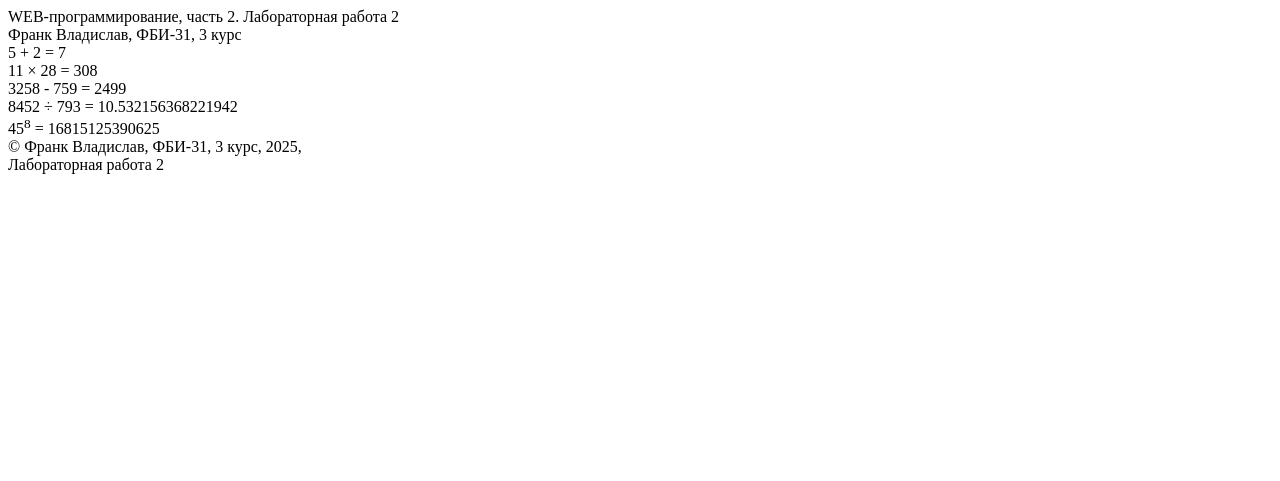
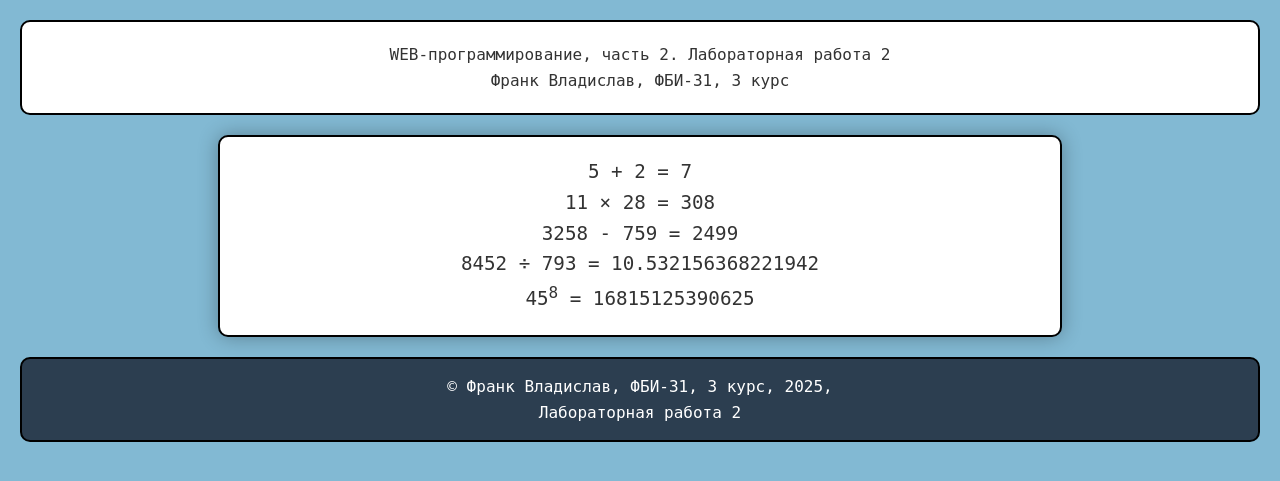
Before and after one commit to vladfrank/lab-web-back, a Flask app: page /lab2/example in a window 1280 px wide. Shown: the top 481 px of the page. Run offline with Flask 3, Linux system fonts and the light colour scheme.

Commit message:
Подключение стилей

```diff
--- /dev/null
+++ b/static/main.css
@@ -0,0 +1,82 @@
+body {
+    background-color: rgb(130, 185, 211);
+    font-family: 'monospace', sans-serif;
+    line-height: 1.6;
+    margin: 0;
+    padding: 20px;
+    color: #333;
+}
+
+header {
+    background: white;
+    padding: 20px;
+    text-align: center;
+    margin-bottom: 20px;
+    border-radius: 10px;
+    border: 2px solid #000000;
+}
+
+main {
+    max-width: 800px;
+    margin: 0 auto;
+    padding: 20px;
+    background: white;
+    border-radius: 10px;
+    border: 2px solid #000000;
+    box-shadow: 0 0 20px rgba(0, 0, 0, 0.3);
+}
+
+footer {
+    background: #2c3e50;
+    color: white;
+    text-align: center;
+    padding: 15px;
+    border-radius: 10px;
+    margin-top: 20px;
+    border: 2px solid #000000;
+}
+
+h1 {
+    color: #000000;
+    font-size: 2.5em;
+    margin-bottom: 30px;
+    text-shadow: 2px 2px 4px rgba(0, 0, 0, 0.5);
+    text-align: center;
+}
+
+img {
+    width: 600px;
+    height: 400px;
+    display: block;
+    margin: 0 auto;
+    border: 5px solid #000000;
+    border-radius: 10px;
+    box-shadow: 0 0 20px rgba(0, 0, 0, 0.3);
+}
+
+a {
+    display: inline-block;
+    margin: 20px 10px;
+    padding: 10px 20px;
+    background-color: #3498db;
+    color: white;
+    border: 2px solid #000000;
+    text-decoration: none;
+    border-radius: 5px;
+    transition: background-color 0.3s ease;
+}
+
+a:hover {
+    background-color: #2980b9;
+    transform: scale(1.05);
+}
+
+/* мат выражений */
+main br {
+    margin: 10px 0;
+}
+
+main {
+    font-size: 1.2em;
+    text-align: center;
+}
--- a/templates/example.html
+++ b/templates/example.html
@@ -4,6 +4,7 @@
     <meta charset="UTF-8">
     <meta name="viewport" content="width=device-width, initial-scale=1.0">
     <title>Франк Владилав. Лабораторная работа 2</title>
+    <link rel="stylesheet" href="{{ url_for('static', filename='main.css') }}">
 </head>
 <body>
     <header>
```
